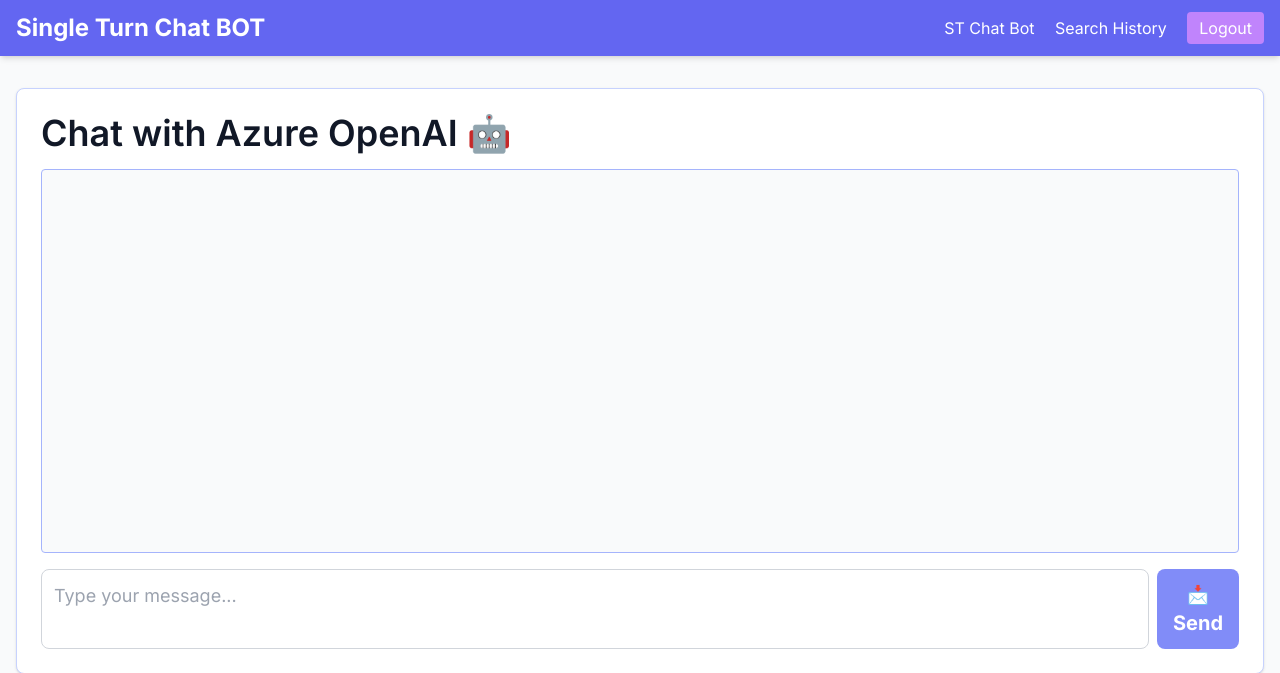
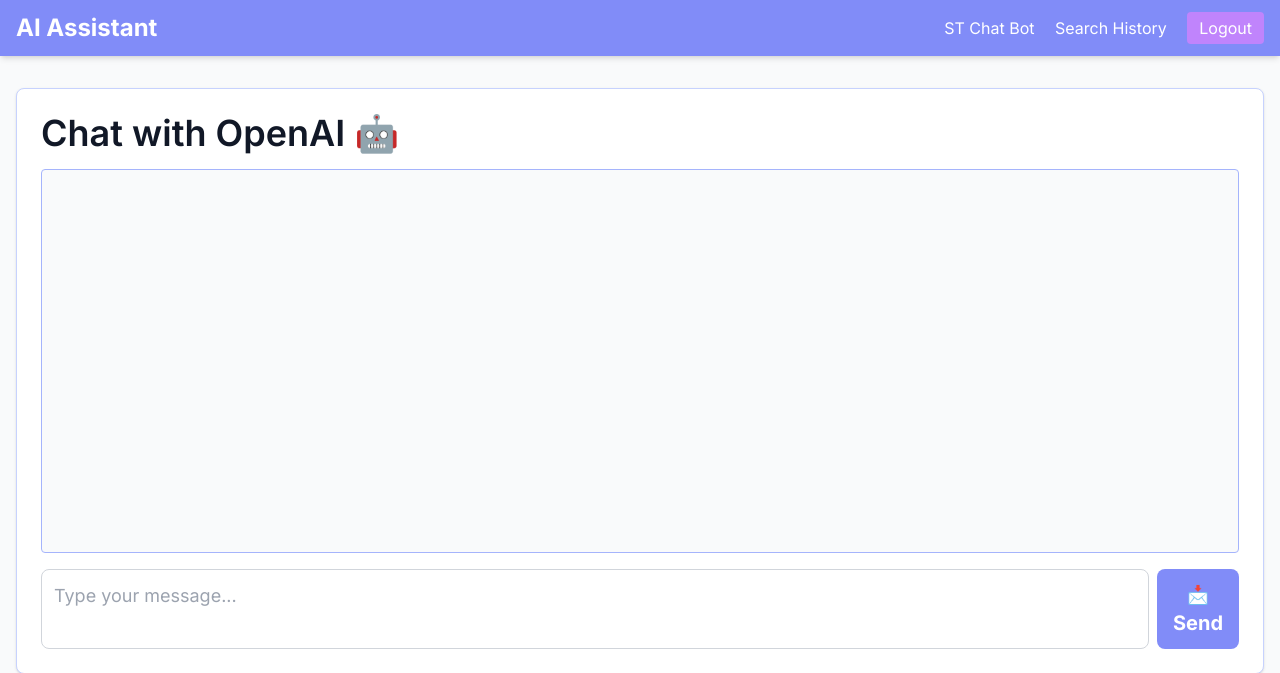
Before and after one commit to Swamy-s-Tech-Skills-Academy-AI-ML-Data/openai-chat-flask, a Flask app: page /stchatbot in a window 1280 px wide. Shown: the top 673 px of the page. Run offline with Flask 3, Linux system fonts and the light colour scheme; some libraries are stand-ins or nearby versions.

Commit message:
Label Changes

```diff
--- a/website/templates/base.html
+++ b/website/templates/base.html
@@ -34,9 +34,9 @@
 
 <body class="flex flex-col min-h-screen bg-gray-50 text-gray-900 font-inter">
     <!-- Navbar -->
-    <nav class="bg-indigo-500 text-white shadow-md">
+    <nav class="bg-indigo-400 text-white shadow-md">
         <div class="container mx-auto px-4 py-3 flex justify-between items-center">
-            <h1 class="text-2xl font-bold">Single Turn Chat BOT</h1>
+            <h1 class="text-2xl font-bold">AI Assistant</h1>
             <div class="space-x-4">
                 <a href="/stchatbot" class="hover:underline">ST Chat Bot</a>
                 <a href="/history" class="hover:underline">Search History</a>
--- a/website/templates/stchatbot.html
+++ b/website/templates/stchatbot.html
@@ -3,7 +3,7 @@
 {% block content %}
 <div class="max-w-8xl mx-auto bg-white p-6 mt-4 rounded-lg shadow border border-indigo-200">
 
-    <h2 class="text-4xl font-semibold mb-4">Chat with Azure OpenAI 🤖</h2>
+    <h2 class="text-4xl font-semibold mb-4">Chat with OpenAI 🤖</h2>
 
     <!-- Chat Box -->
     <div id="chat-box"
```
